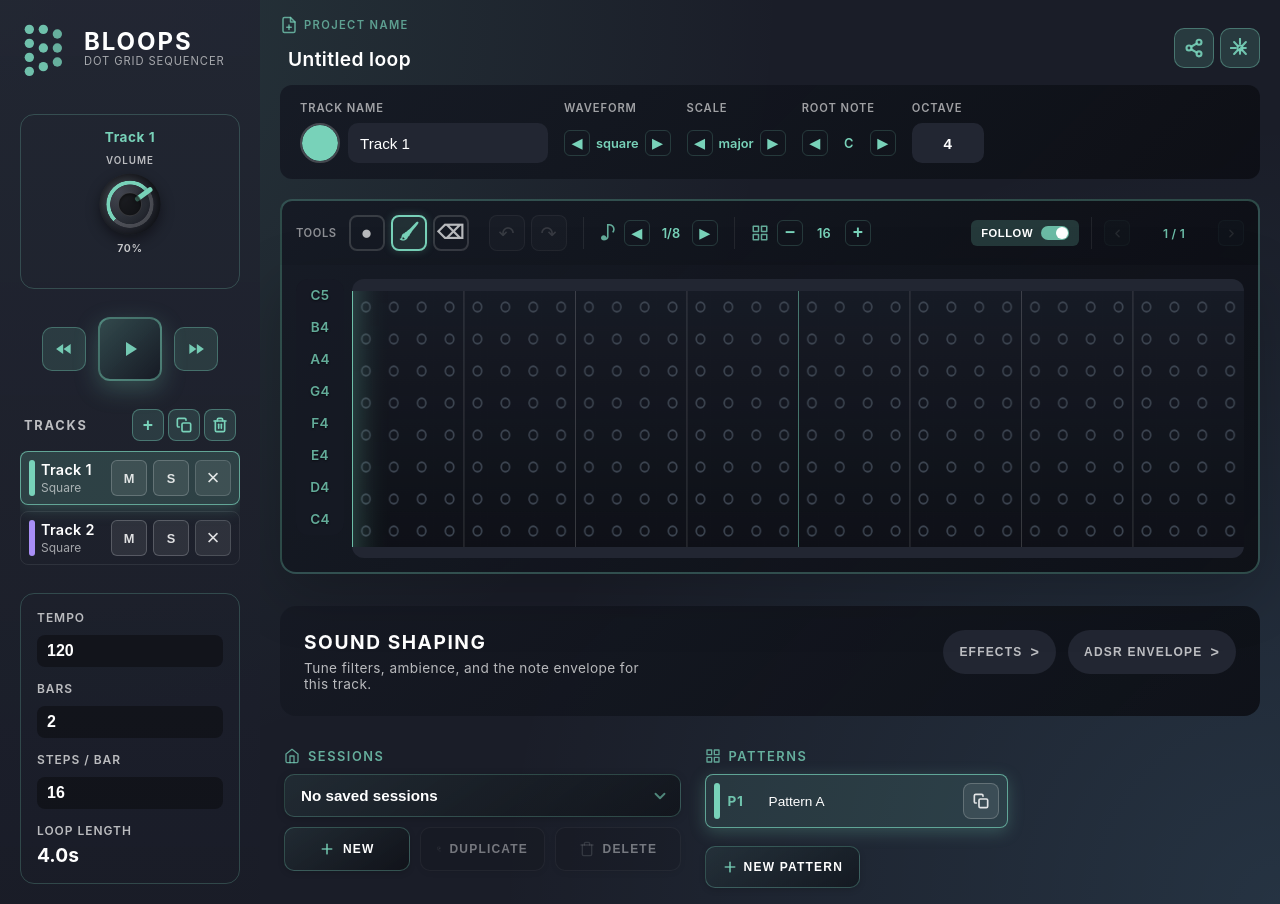
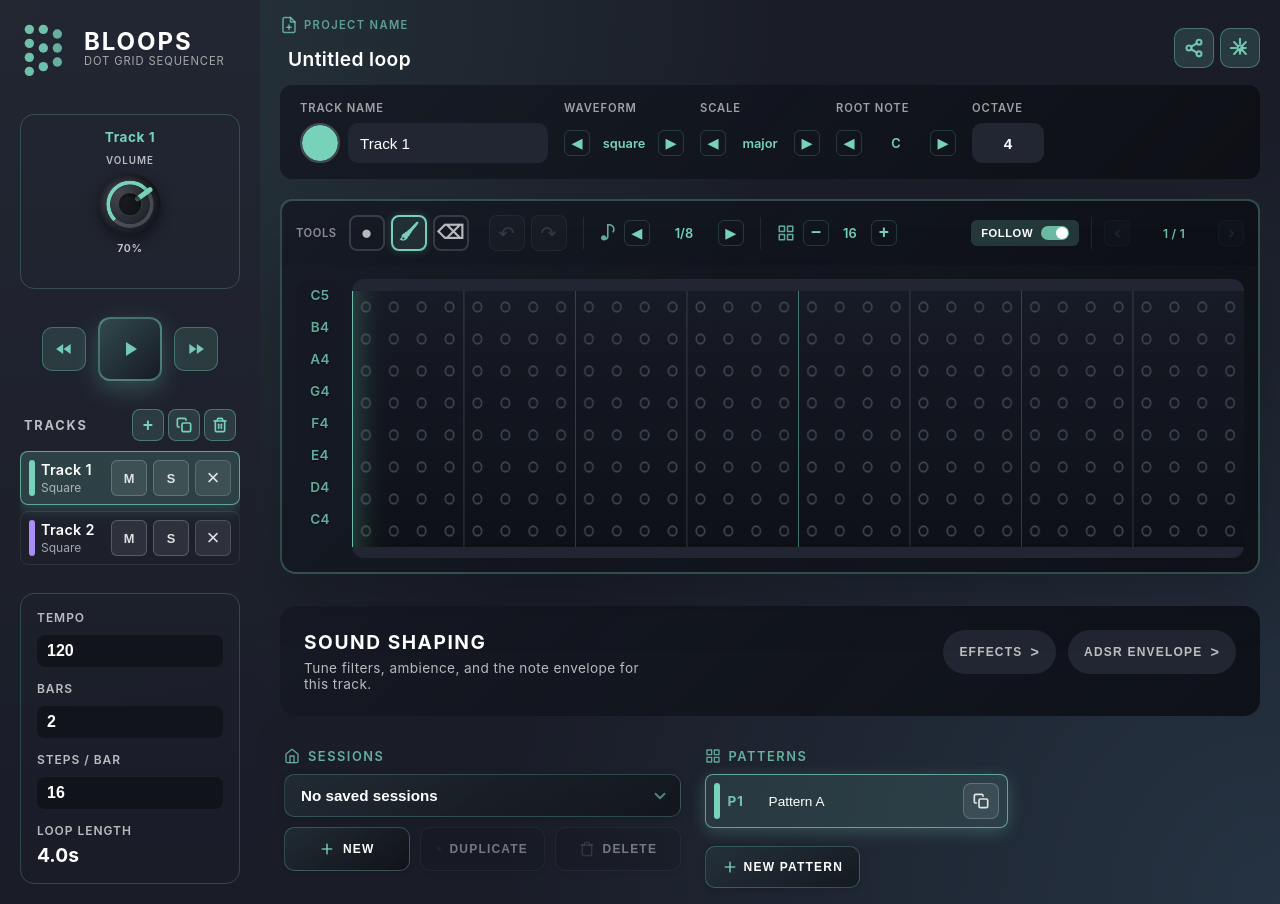
Before and after one commit to Gibson417/Bitloop, a Svelte app in the folder bloops_app/: page / in a window 1280 px wide. Built offline with nearby package versions, Linux system fonts and the light colour scheme.

Commit message:
Add fixed width and theme color support to ArrowSelector components
Co-authored-by: Gibson417 <142834301+Gibson417@users.noreply.github.com>

```diff
--- a/bloops_app/src/components/ArrowSelector.svelte
+++ b/bloops_app/src/components/ArrowSelector.svelte
@@ -74,7 +74,7 @@
       title="Previous"
       disabled={disabled}
       tabindex="0"
-      style="border-color: {trackColor}33; color: {trackColor};"
+      style={trackColor ? `border-color: ${trackColor}33; color: ${trackColor};` : ''}
     >
       ◀
     </button>
@@ -83,7 +83,7 @@
       role="status"
       aria-live="polite"
       aria-atomic="true"
-      style="color: {trackColor};"
+      style={trackColor ? `color: ${trackColor};` : ''}
     >
       {displayValue}
     </div>
@@ -96,7 +96,7 @@
       title="Next"
       disabled={disabled}
       tabindex="0"
-      style="border-color: {trackColor}33; color: {trackColor};"
+      style={trackColor ? `border-color: ${trackColor}33; color: ${trackColor};` : ''}
     >
       ▶
     </button>
@@ -130,6 +130,7 @@
     transition: border-color 0.2s ease, box-shadow 0.2s ease;
     height: 40px;
     box-sizing: border-box;
+    min-width: 120px;
   }
 
   .selector-controls:focus-within {
@@ -144,7 +145,9 @@
     height: 26px;
     border-radius: 6px;
     border: 1px solid;
+    border-color: rgba(var(--color-accent-rgb), 0.2);
     background: transparent;
+    color: var(--color-accent);
     font-size: 0.9rem;
     cursor: pointer;
     transition: all 0.15s ease;
@@ -180,11 +183,13 @@
   .selector-value {
     font-size: 0.8rem;
     font-weight: 600;
-    min-width: 30px;
+    min-width: 50px;
     text-align: center;
     white-space: nowrap;
     overflow: hidden;
     text-overflow: ellipsis;
+    flex: 1;
+    color: var(--color-accent);
   }
 
   @media (max-width: 720px) {
--- a/bloops_app/src/components/ThemeSelector.svelte
+++ b/bloops_app/src/components/ThemeSelector.svelte
@@ -34,6 +34,7 @@
 <style>
   .theme-selector-wrapper {
     display: inline-flex;
-    min-width: 140px;
+    min-width: 160px;
+    width: 160px;
   }
 </style>
```
